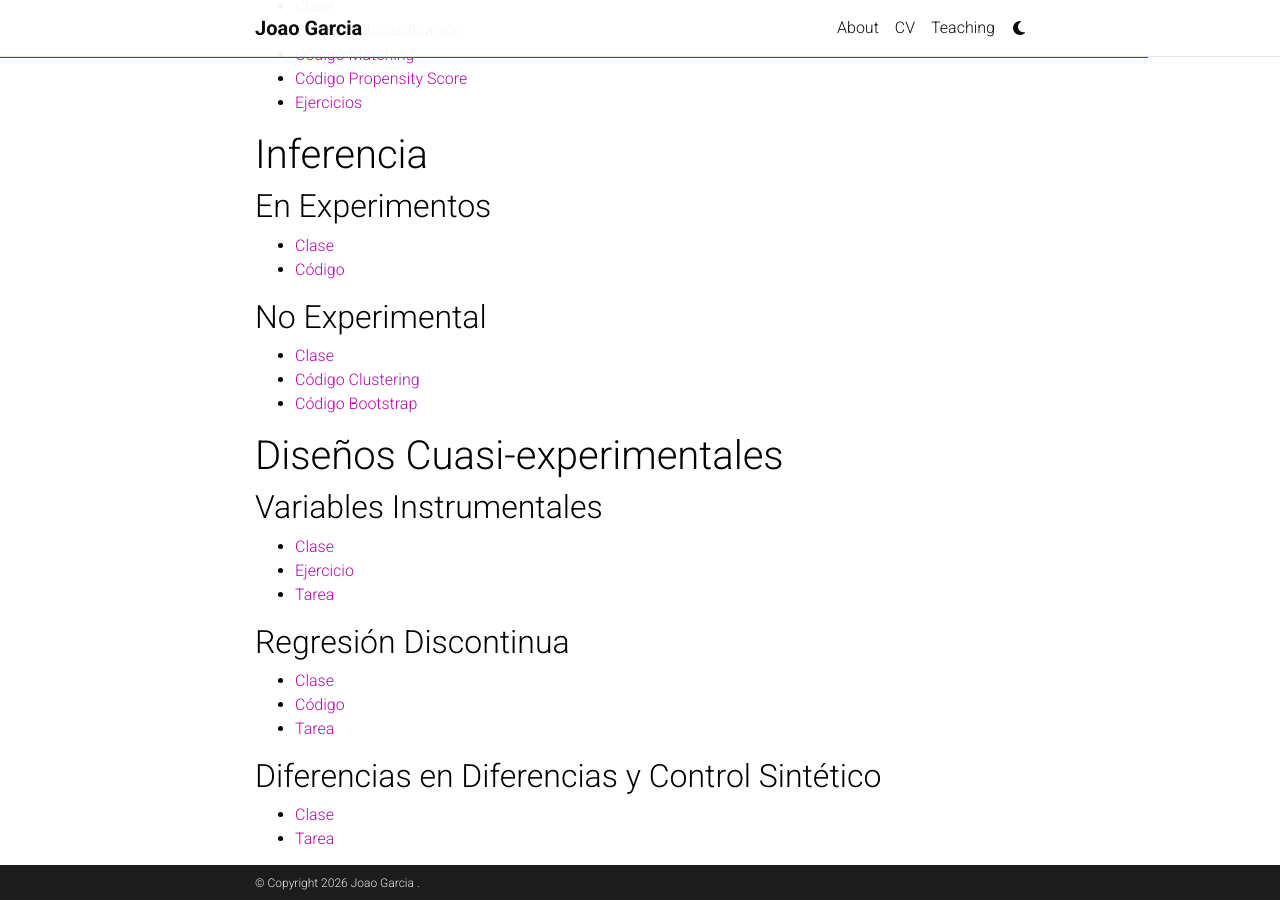
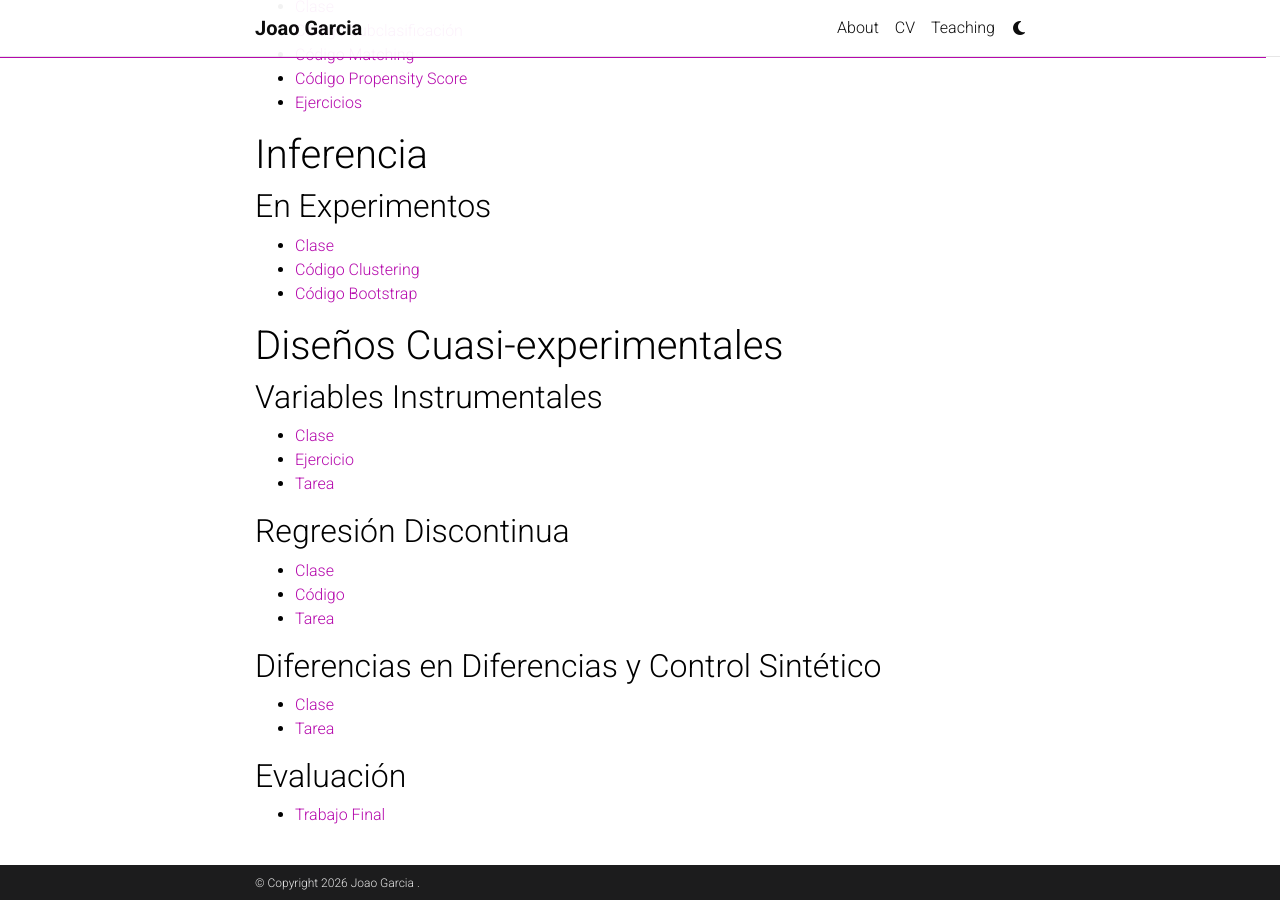
Before and after one commit to jmbvgarcia/jmbvgarcia.github.io, a Jekyll site: the page built from _pages/course_causal.md, in a window 1280 px wide and 900 px high, scrolled down 1068 px. Built offline with Jekyll 4.4.1, drawn with Linux system fonts in a browser that asks for light colours; comment, search, counter and statistics services are not loaded; a style sheet for code colours, icons or effects is not loaded.

Commit message:
Update course_causal.md

```diff
--- a/_pages/course_causal.md
+++ b/_pages/course_causal.md
@@ -45,10 +45,6 @@
 # Inferencia
 ## En Experimentos
 - [Clase][13]
-- [Código][14]
-
-## No Experimental
-- [Clase][16]
 - [Código Clustering][17]
 - [Código Bootstrap][18]
 
```
Also changed, not shown: other parts of _pages/course_causal.md (+0 -1 lines).
